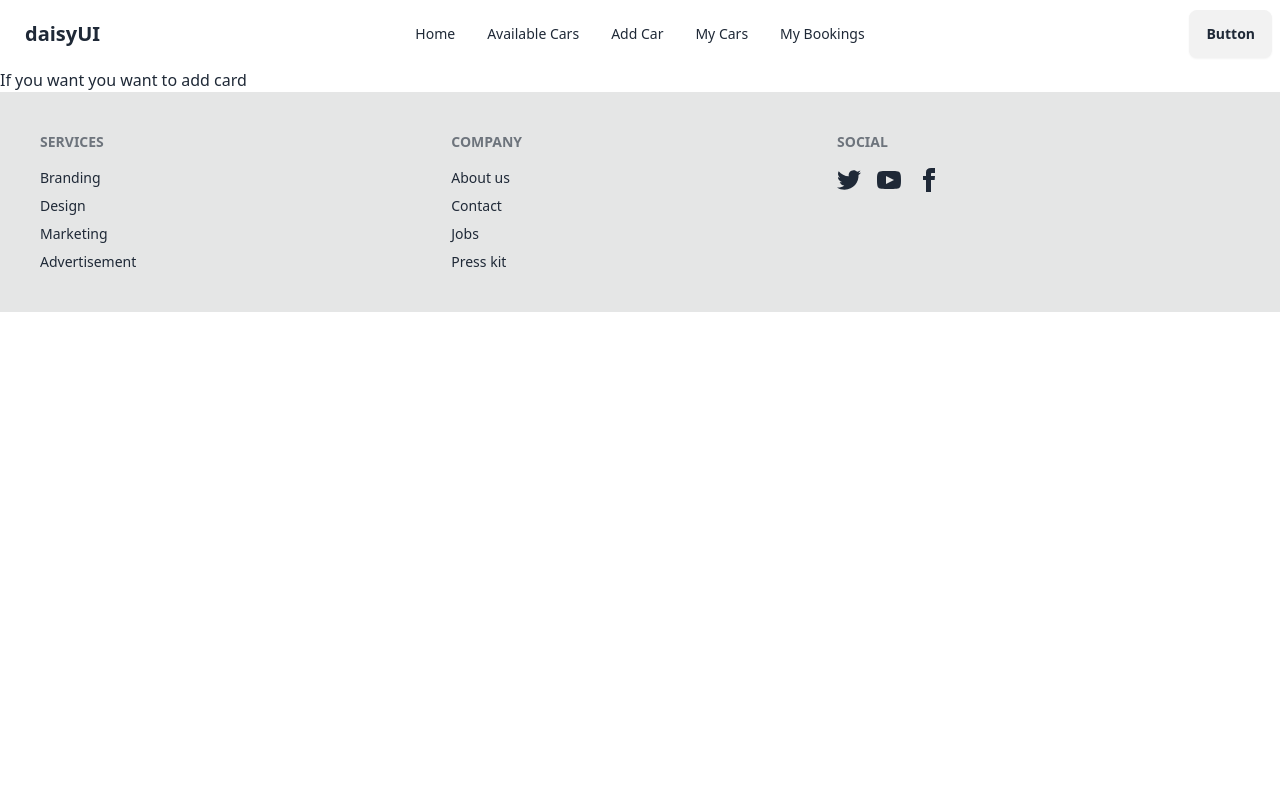
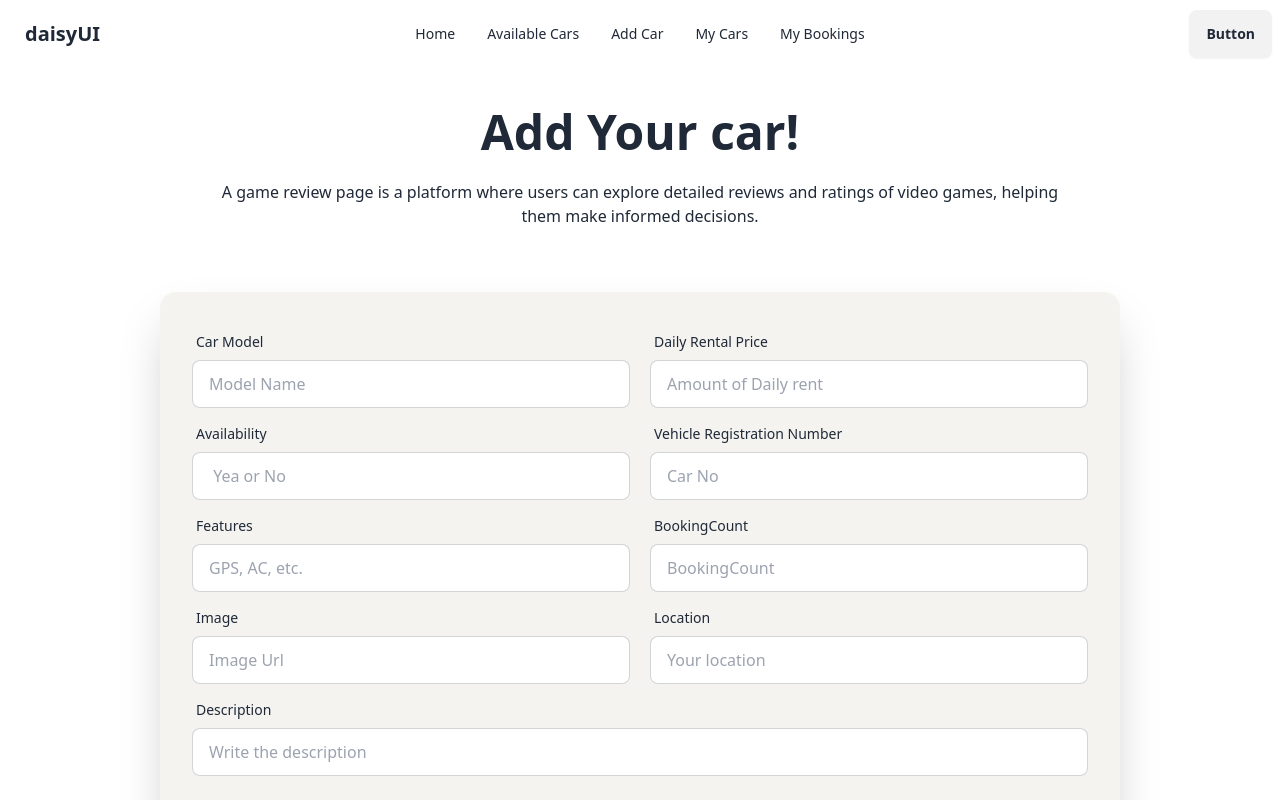
Before and after one commit to Khandaker-Mohyet/Car-Rental, a React (Vite) app: page /addCar in a window 1280 px wide. Shown: the top 800 px of the page. Built offline with nearby package versions, Linux system fonts and the light colour scheme.

Commit message:
add card page doen

```diff
--- a/src/Pages/AddCar.jsx
+++ b/src/Pages/AddCar.jsx
@@ -1,9 +1,114 @@
 
 
 const AddCar = () => {
+
+  const handelAddCar = (e) => {
+    e.preventDefault();
+
+    const model = e.target.model.value;
+    const price = e.target.price.value;
+    const availability = e.target.availability.value;
+    const registration = e.target.registration.value;
+    const features = e.target.features.value;
+    const bookingCount = e.target.bookingCount.value;
+    const image = e.target.image.value;
+    const location = e.target.location.value;
+    const description = e.target.description.value;
+
+    console.log(model, price, availability, registration, features, bookingCount, image, location, description)
+  }
+
+
   return (
     <div>
-      If you want you want to add card
+      <div className='lg:w-3/4 mx-auto mb-10'>
+        <div className="text-center p-10">
+          <h1 className="text-5xl font-bold">Add Your car!</h1>
+          <p className="py-6">
+            A game review page is a platform where users can explore detailed reviews and ratings of video games, helping them make informed decisions.
+          </p>
+        </div>
+        <div className="card  w-full shrink-0 shadow-2xl bg-[#F4F3F0]">
+          <form onSubmit={handelAddCar} className="card-body">
+            {/* form first row */}
+            <div className='flex flex-col lg:flex-row gap-5'>
+              <div className="form-control flex-1">
+                <label className="label">
+                  <span className="label-text">Car Model</span>
+                </label>
+                <input type="text" name='model' placeholder="Model Name" className="input input-bordered" required />
+              </div>
+              <div className="form-control flex-1">
+                <label className="label">
+                  <span className="label-text">Daily Rental Price
+                  </span>
+                </label>
+                <input type="text" name='price' placeholder="Amount of Daily rent" className="input input-bordered" required />
+              </div>
+            </div>
+            {/* form second row */}
+            <div className='flex flex-col lg:flex-row gap-5'>
+              <div className="form-control flex-1">
+                <label className="label">
+                  <span className="label-text">Availability</span>
+                </label>
+                <input type="text" name='availability' placeholder=" Yea or No" className="input input-bordered" required />
+              </div>
+              <div className="form-control flex-1">
+                <label className="label">
+                  <span className="label-text">Vehicle Registration Number</span>
+                </label>
+                <input type="text" name='registration' placeholder="Car No" className="input input-bordered" required />
+              </div>
+            </div>
+            {/* form third row */}
+            <div className='flex flex-col lg:flex-row gap-5'>
+              <div className="form-control flex-1">
+                <label className="label">
+                  <span className="label-text">Features</span>
+                </label>
+                <input type="text" name='features' placeholder="GPS, AC, etc." className="input input-bordered" required />
+              </div>
+              <div className="form-control flex-1">
+                <label className="label">
+                  <span className="label-text">BookingCount</span>
+                </label>
+                <input className="input input-bordered " name='bookingCount' placeholder="BookingCount" id="day" required>
+                </input>
+
+              </div>
+            </div>
+            {/* form forth row */}
+            <div className='flex flex-col lg:flex-row gap-5'>
+              <div className="form-control flex-1">
+                <label className="label">
+                  <span className="label-text">Image</span>
+                </label>
+                <input type="text" name='image' placeholder="Image Url" className="input input-bordered" required />
+              </div>
+              <div className="form-control flex-1">
+                <label className="label">
+                  <span className="label-text">Location</span>
+                </label>
+                <input type="text" name='location' placeholder="Your location" className="input input-bordered" required />
+              </div>
+            </div>
+            {/* Five row */}
+            <div className='flex flex-col lg:flex-row gap-5'>
+              <div className="form-control flex-1">
+                <label className="label">
+                  <span className="label-text">Description</span>
+                </label>
+                <input type="text" name='description' placeholder="Write the description" className="input input-bordered" required />
+              </div>
+            </div>
+
+            <div className="form-control mt-6">
+              <button className="btn btn-success text-white">Add Your Car</button>
+            </div>
+          </form>
+        </div>
+      </div>
     </div>
   );
 };
```
